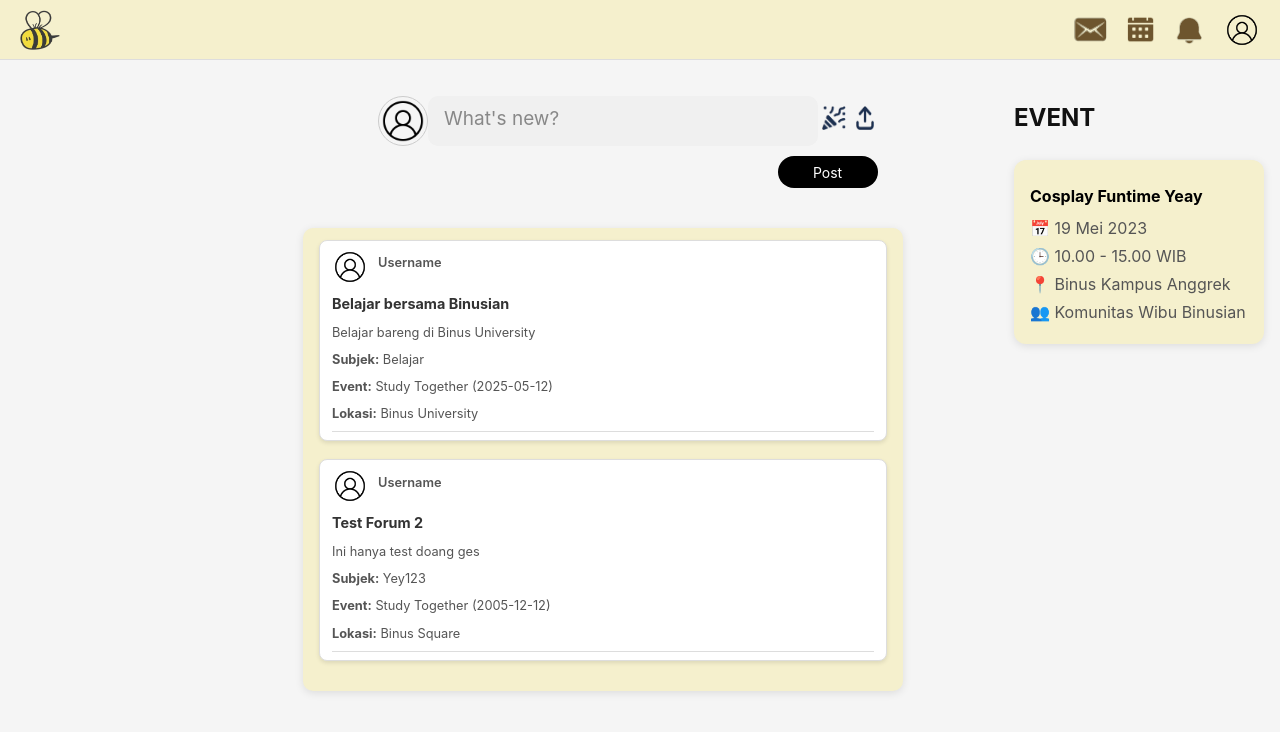
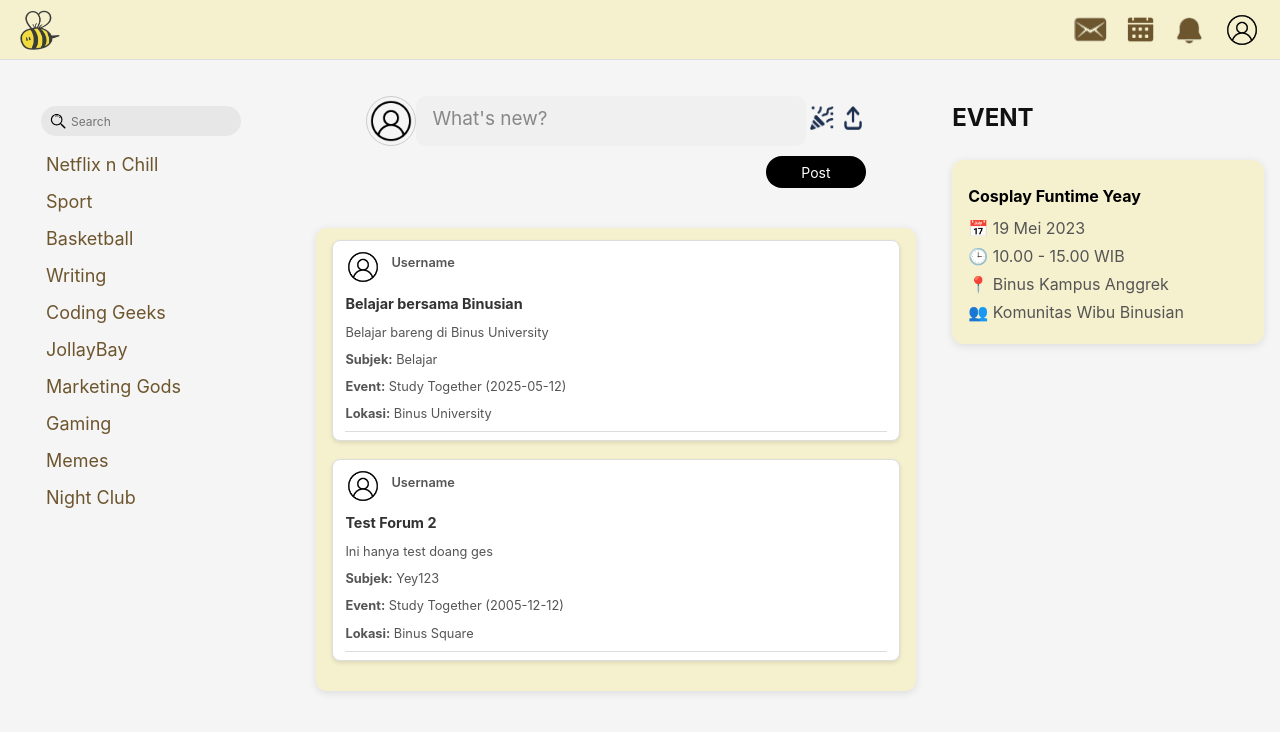
Before and after one commit to D4V1DYL/Bi-Friends-FE, a React (Vite) app: page /HomePage in a window 1280 px wide. Shown: the top 732 px of the page. Built offline with nearby package versions, Linux system fonts and the light colour scheme; no server answers.

Commit message:
SIDE_BAR-Membuat_Side_Bar_Pada_HomePage
- membuat Side Bar.
- membuat text-input untuk searching subject.
- Memperbaiki DIV antar ForumList dan Event dengan SideBar.
- Membuat dummy subjects.

```diff
--- a/src/HomeFolder/HomePage.css
+++ b/src/HomeFolder/HomePage.css
@@ -1,4 +1,4 @@
-.homepage {
+  .homepage {
     height: 100vh;
     width: 100%;
     background-color: #f5f5f5;
@@ -29,21 +29,94 @@
   .event-section {
     flex-direction: column;
     flex-shrink: 0;
-    max-width: 250px;
     margin-top: 24px;
+    width: 30%;
     flex: 1;
     display: flex;
     justify-content: flex-start;
   }
 
+  .sidebar{
+    display: flex;
+    justify-content: right;
+    width: 20%;
+    margin-top: 30px;
+    margin-left: 15px;
+    flex-direction: column;
+  }
+
+  .sidebar-content{
+    display: flex;
+    flex-direction: column;
+    justify-content: right;
+  }
+
+  .search-bar{
+    display: 'flex';
+    align-items: 'center';
+    justify-content: 'center';
+    width: 200px;
+  }
+
+  .search-icon{
+    display: flex;
+    position: absolute;
+    height: 18px;
+    width: 18px;
+    margin-top: 6px;
+    margin-left: 18px;
+  }
+
+  .search-input{
+    border: none;
+    outline: none;
+    padding: 10px 16px;
+    border-radius: 30px;
+    background-color: #e7e7e7;
+    font-size: 12px;
+    height: 30px;
+    overflow-y: auto;
+    min-height: 20px;
+    width: 100%;
+    margin-left: 10px;
+    padding-left: 30px;
+  }
+
+  .subject-collection{
+    display: flex;
+    flex-direction: column;
+    width: 200px;
+    margin-top: 10px;
+    margin-left: 10px;
+    color: #6D552E;
+    max-height: 90%;
+    overflow-y: auto;
+    font-size: 18px;
+  }
+
+  .subject-collection:hover{
+    cursor: pointer;
+  }
+
+  .subject-name {
+    padding: 5px;
+    cursor: pointer;
+    transition: background-color 0.3s ease, color 0.3s ease;
+  }
+
+  .subject-name:hover {
+    /* margin-left: 5px; */
+    background-color: #D3D3D3;
+    border-radius: 5px;
+  }
+
   .inputForm {
     display: flex;
     align-items: center;
-    justify-content: space-between;
+    justify-content: center;
     gap: 10px;
     margin-top: 20px;
     flex-direction: column;
-    margin-left: 250px;
   }
 
   .profile-icon {
@@ -163,6 +236,8 @@
   }
 
  .forum-list {
+  display: flex;
+  justify-content: center;
   flex: 2;
   flex-direction: column;
   padding: 12px 16px;
@@ -174,7 +249,6 @@
   overflow-y: auto;
   margin-top: 20px;
   width: 100%;
-  margin-left: 200px;
 }
 
 .forum-card {
--- a/src/HomeFolder/HomePage.tsx
+++ b/src/HomeFolder/HomePage.tsx
@@ -6,6 +6,7 @@ import profile from '../assets/profileLogo.png';
 import GetForumService from "../Shared/GetForum/GetForumService";
 import upload from '../assets/upload.png';
 import event from '../assets/event.png';
+import search from '../assets/SearchIcon.svg';
 
 const HomePage: React.FC = () => {
   const [mediaPreview, setMediaPreview] = useState<string | null>(null);
@@ -69,10 +70,61 @@ const HomePage: React.FC = () => {
     fetchForums();
   }, []);
 
+
+const dummySubjects = [
+  { id: 1, name: "Netflix n Chill" },
+  { id: 2, name: "Sport" },
+  { id: 3, name: "Basketball" },
+  { id: 4, name: "Writing" },
+  { id: 5, name: "Coding Geeks" },
+  { id: 6, name: "JollayBay" },
+  { id: 7, name: "Marketing Gods" },
+  { id: 8, name: "Gaming" },
+  { id: 9, name: "Memes" },
+  { id: 10, name: "Night Club" },
+];
+
+const Sidebar: React.FC = () => {
+  const [subjects, setSubjects] = useState<{ id: number; name: string }[]>([]);
+
+  useEffect(() => {
+    setSubjects(dummySubjects);
+  }, []);
+
+  return (
+    <div className="sidebar">
+
+      <div className='sidebar-content'>
+          <div className="search-bar">
+
+            <img src={search} alt="Search_Icon" className='search-icon'/>
+
+            <input
+              type="text"
+              className="search-input"
+              placeholder="Search"
+            />
+          </div>
+
+          <div className="subject-collection">
+            {subjects.map((subject) => (
+              <p key={subject.id} className="subject-name">
+                {subject.name}
+              </p>
+            ))}
+          </div>
+      </div>
+
+    </div>
+  );
+};
+
   return (
     <div className="homepage">
       <NavigationBar />
       <div className="homepage-content">
+      <Sidebar />
+
         <div className="main-content">
           <div className='inputForm'>
             <div className='divAtas'>
```
Also changed, not shown: src/assets/SearchIcon.svg (added).
